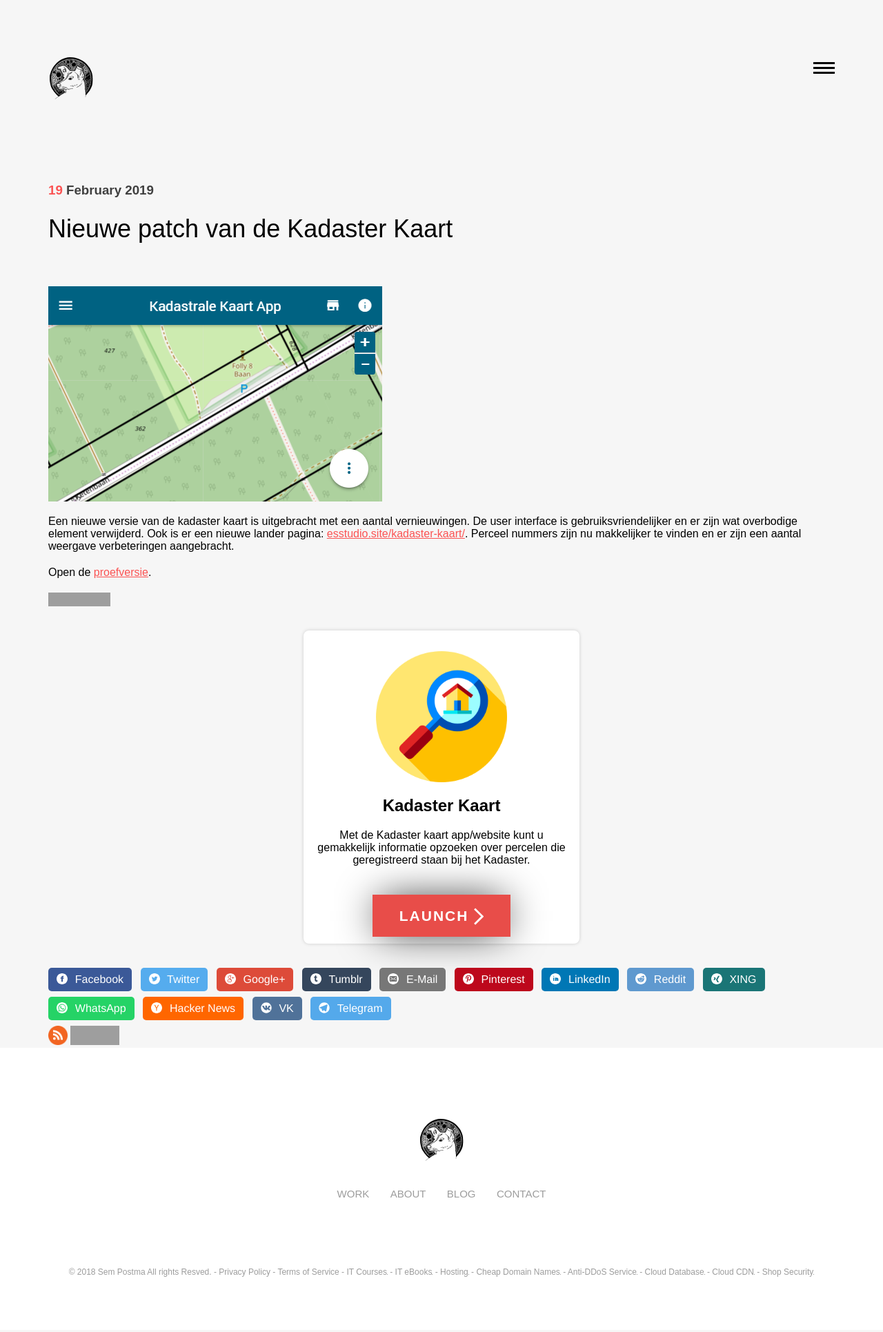
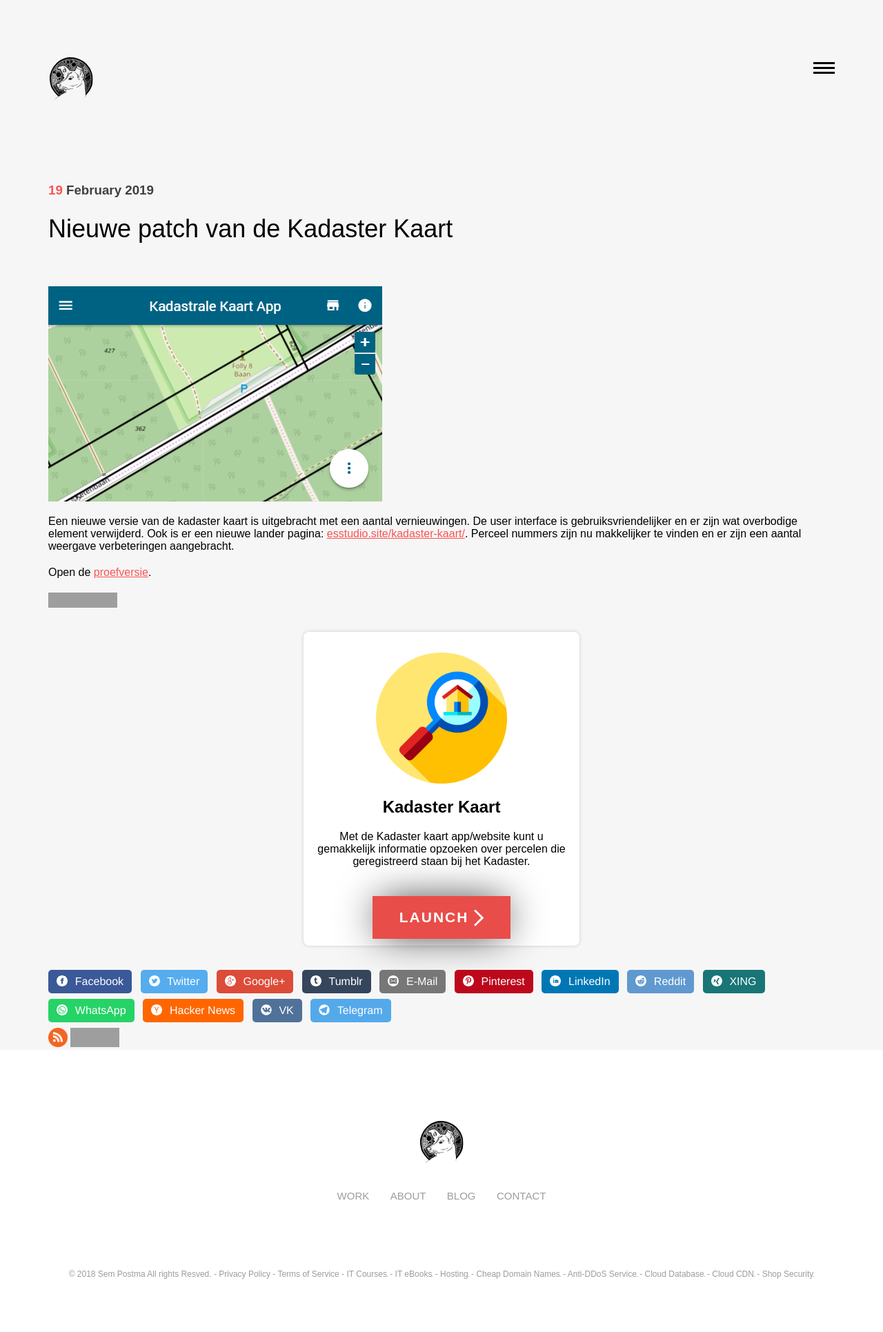
Before and after one commit to LesterGallagher/LesterGallagher.github.io, a Jekyll site: the page built from _posts/2019-02-19-nieuwe-versie-van-de-kadaster-kaart.md, in a window 1280 px wide. Shown: the whole page at 69% size. Built offline with Jekyll 4.4.1, drawn with Linux system fonts in a browser that asks for light colours; comment, search, counter and statistics services are not loaded; grey boxes are pictures that could not be loaded.

Commit message:
Update from Forestry.io Sem Postma updated _posts/2019-02-19-nieuwe-versie-van-de-kadaster-kaart.md

```diff
--- a/_posts/2019-02-19-nieuwe-versie-van-de-kadaster-kaart.md
+++ b/_posts/2019-02-19-nieuwe-versie-van-de-kadaster-kaart.md
@@ -16,6 +16,6 @@ Een nieuwe versie van de kadaster kaart is uitgebracht met een aantal vernieuwin
 
 Open de [proefversie](https://esstudio.site/kadaster-app/).
 
-<a href='https://play.google.com/store/apps/details?id=com.EchoSierraStudio.Kadaster_Kaart&pcampaignid=MKT-Other-global-all-co-prtnr-py-PartBadge-Mar2515-1'><img alt='Ontdek het op Google Play' src='https://play.google.com/intl/en_us/badges/images/generic/nl_badge_web_generic.png'/></a>
+<a href='https://play.google.com/store/apps/details?id=com.EchoSierraStudio.Kadaster_Kaart&pcampaignid=MKT-Other-global-all-co-prtnr-py-PartBadge-Mar2515-1'><img width="100" alt='Ontdek het op Google Play' src='https://play.google.com/intl/en_us/badges/images/generic/nl_badge_web_generic.png'/></a>
 
 {% include app-portal.html %}
```
